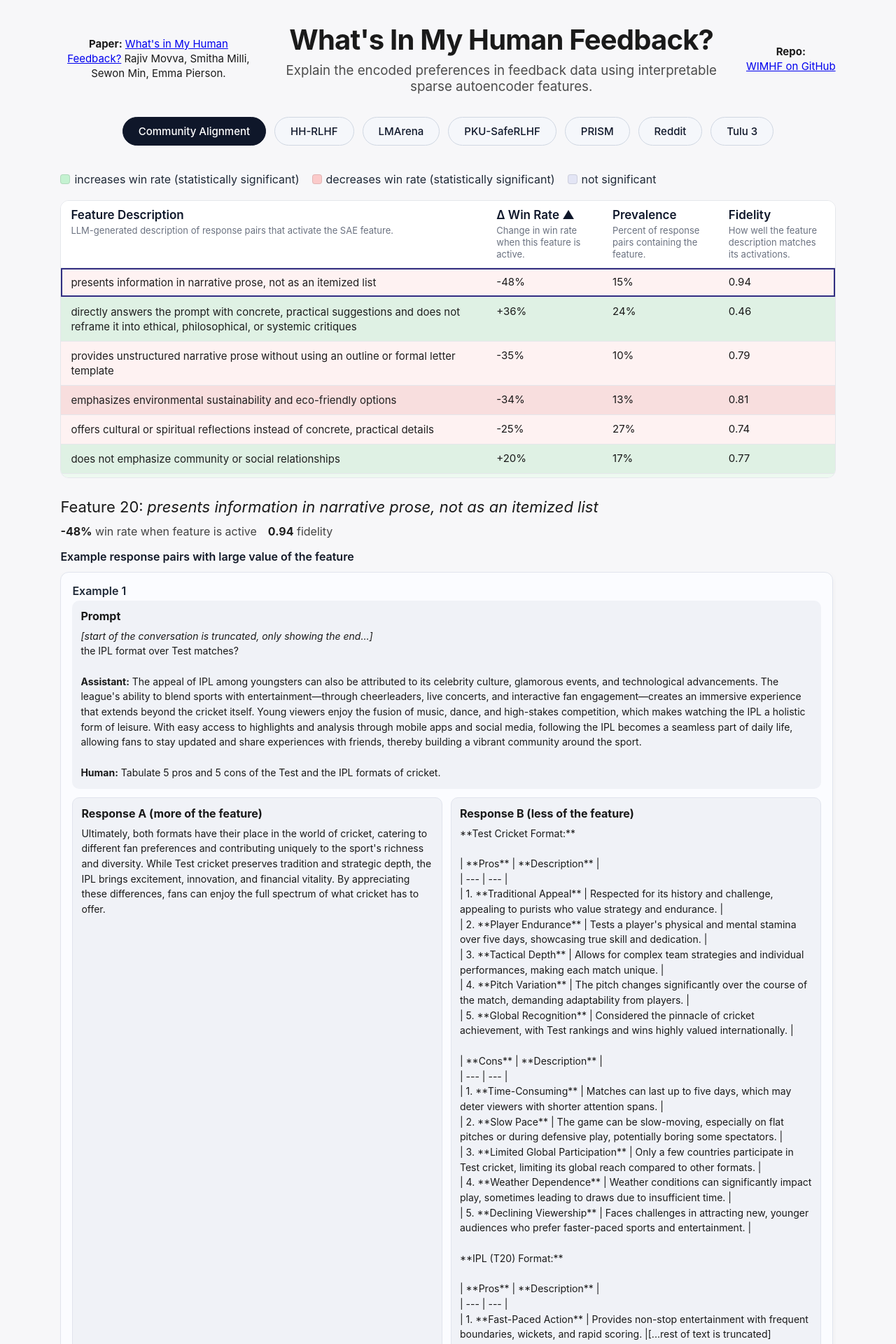
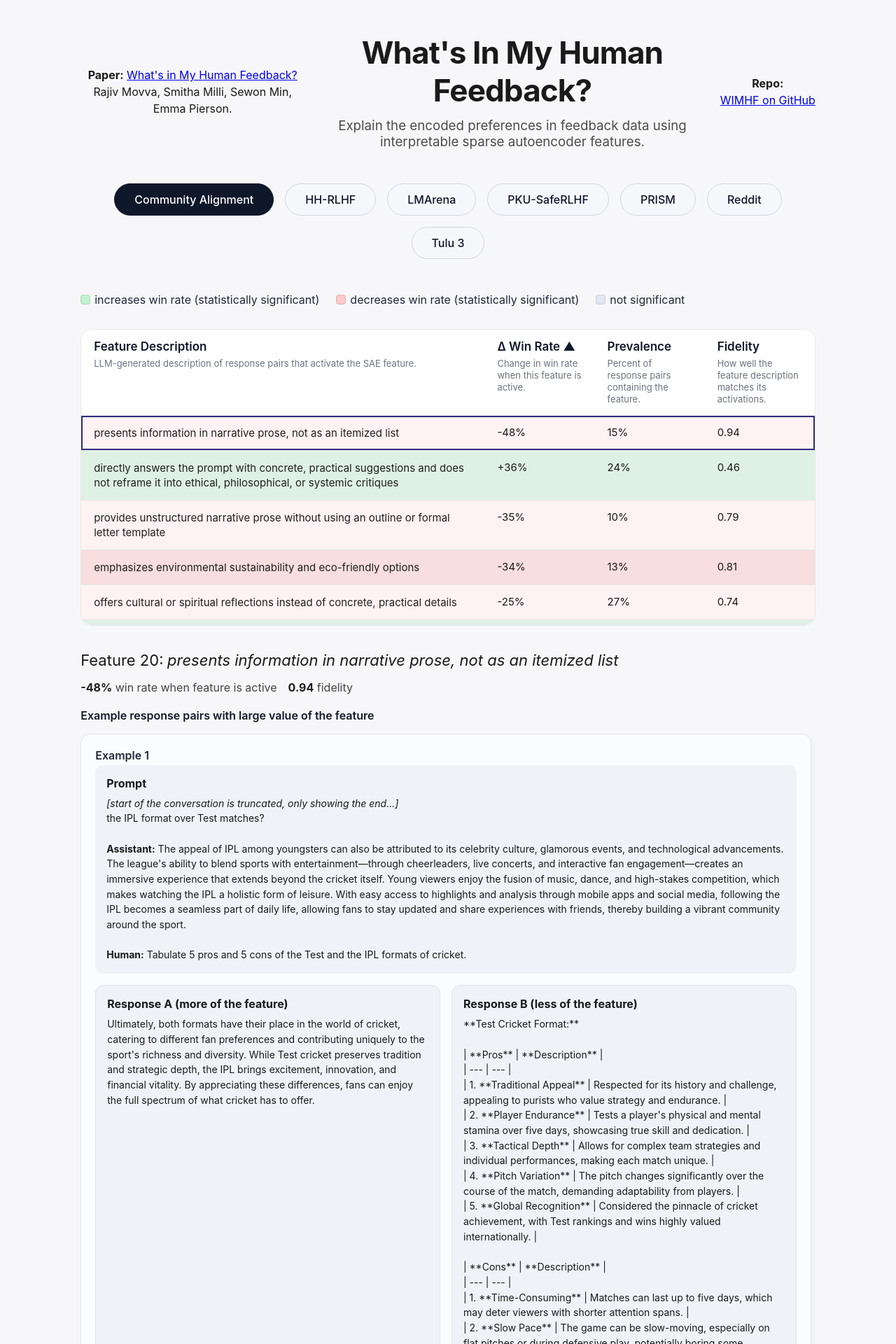
Before and after one commit to rmovva/demo-wimhf, a React (Create React App) app in the folder frontend/: page / in a window 1280 px wide. Shown: the top 1920 px of the page at 70% size. Built offline with nearby package versions, Linux system fonts and the light colour scheme.

Commit message:
[codex] Relax layout spacing

```diff
--- a/frontend/src/App.css
+++ b/frontend/src/App.css
@@ -1,21 +1,21 @@
 .page-shell {
-  width: min(1600px, 94vw);
+  width: min(1600px, 92vw);
   margin: 0 auto;
-  padding: 32px clamp(16px, 4vw, 48px) 56px;
+  padding: 48px clamp(24px, 5vw, 72px) 72px;
 }
 
 .top-header {
   display: flex;
   justify-content: space-between;
   align-items: center;
-  gap: 16px;
-  margin-bottom: 32px;
+  gap: 28px;
+  margin-bottom: 48px;
 }
 
 .header-block {
-  max-width: 280px;
-  font-size: 15px;
-  line-height: 1.4;
+  max-width: 320px;
+  font-size: 16px;
+  line-height: 1.5;
   text-align: center;
 }
 
@@ -26,32 +26,32 @@
 
 .header-title h1 {
   margin: 0;
-  font-size: 40px;
+  font-size: 44px;
   font-weight: 700;
   letter-spacing: -0.02em;
 }
 
 .header-title h3 {
-  margin: 8px 0 0;
+  margin: 12px 0 0;
   font-weight: 400;
   color: #4c4c4c;
 }
 
 .dataset-tabs {
   display: flex;
-  gap: 12px;
+  gap: 16px;
   justify-content: center;
   flex-wrap: wrap;
-  margin-bottom: 28px;
+  margin-bottom: 36px;
 }
 
 .tab-button {
   border: 1px solid #d0d7e2;
   border-radius: 999px;
-  padding: 10px 22px;
+  padding: 12px 28px;
   background: #f5f7fb;
   color: #0f172a;
-  font-size: 15px;
+  font-size: 16px;
   font-weight: 500;
   font-family: inherit;
   cursor: pointer;
@@ -72,7 +72,7 @@
 .main-content {
   display: flex;
   flex-direction: column;
-  gap: 28px;
+  gap: 36px;
 }
 
 .feature-table-section,
@@ -109,14 +109,14 @@
 }
 
 .table-caption {
-  margin-bottom: 8px;
+  margin-bottom: 16px;
 }
 
 .significance-legend {
   display: flex;
   flex-wrap: wrap;
-  gap: 12px 18px;
-  margin-top: 10px;
+  gap: 16px 24px;
+  margin-top: 12px;
   font-size: 16px;
   color: #1f2937;
 }
@@ -135,9 +135,9 @@
 }
 
 .table-wrapper {
-  margin-top: 12px;
+  margin-top: 16px;
   border: 1px solid #e5e7eb;
-  border-radius: 12px;
+  border-radius: 16px;
   overflow: hidden;
   background: white;
 }
@@ -154,7 +154,7 @@
 
 .feature-table th,
 .feature-table td {
-  padding: 10px 14px;
+  padding: 14px 18px;
   font-size: 15px;
   vertical-align: top;
 }
@@ -171,7 +171,7 @@
 .column-heading {
   display: flex;
   flex-direction: column;
-  gap: 4px;
+  gap: 6px;
 }
 
 .column-subtitle {
@@ -288,7 +288,7 @@
 .examples-header {
   display: flex;
   flex-direction: column;
-  gap: 12px;
+  gap: 16px;
 }
 
 .examples-subhead {
@@ -320,19 +320,19 @@
 }
 
 .examples-list {
-  margin-top: 12px;
+  margin-top: 16px;
   overflow-y: auto;
-  padding-right: 4px;
+  padding-right: 6px;
 }
 
 
 .example-card {
   border: 1px solid #e1e4ed;
-  border-radius: 12px;
-  padding: 16px;
-  margin-bottom: 16px;
+  border-radius: 14px;
+  padding: 20px;
+  margin-bottom: 20px;
   background: #fbfcff;
-  box-shadow: 0 4px 12px rgba(15, 23, 42, 0.04);
+  box-shadow: 0 6px 18px rgba(15, 23, 42, 0.05);
 }
 
 .example-number {
@@ -363,9 +363,9 @@
 
 .prompt-box {
   background: #f0f2f7;
-  border-radius: 10px;
-  padding: 12px;
-  margin-bottom: 12px;
+  border-radius: 12px;
+  padding: 16px;
+  margin-bottom: 16px;
 }
 
 .prompt-text,
@@ -378,7 +378,7 @@
 
 .responses-row {
   display: flex;
-  gap: 12px;
+  gap: 16px;
   flex-wrap: wrap;
 }
 
@@ -389,12 +389,12 @@
 }
 
 .response-box {
-  border-radius: 10px;
-  padding: 12px;
-  margin-bottom: 10px;
+  border-radius: 12px;
+  padding: 16px;
+  margin-bottom: 14px;
   border: 1px solid #e1e4ed;
   background: #f0f2f7;
-  flex: 1 1 280px;
+  flex: 1 1 320px;
   min-width: 0;
 }
 
```
Also changed, not shown: 6 other files (tests, documents, lock files or other folders).
